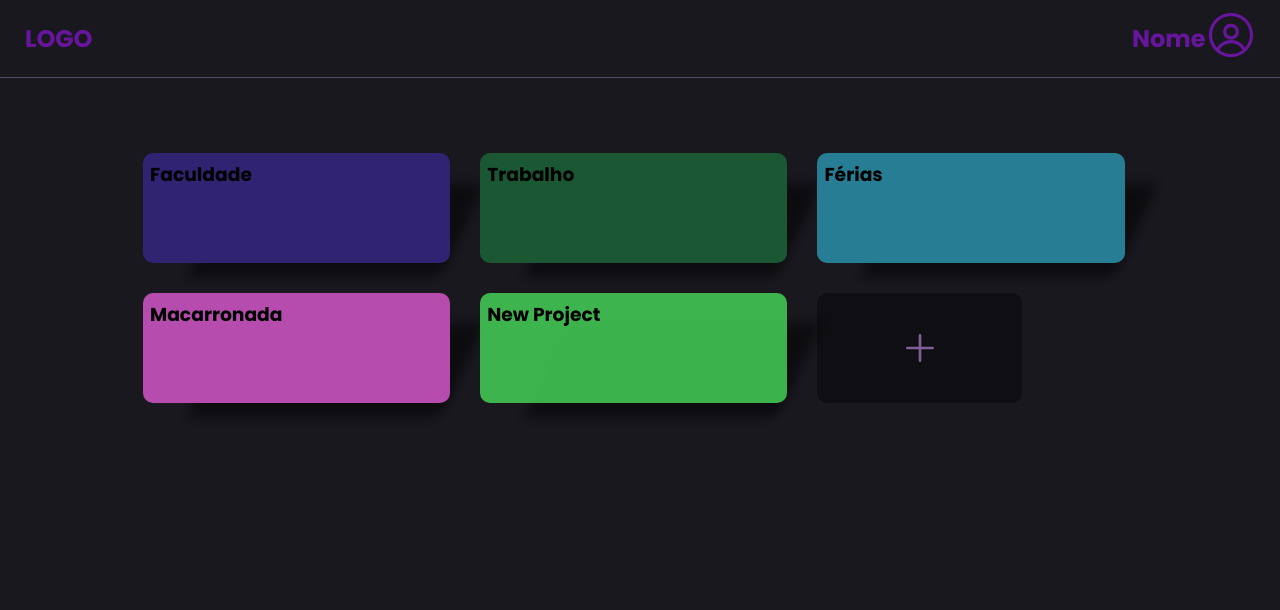
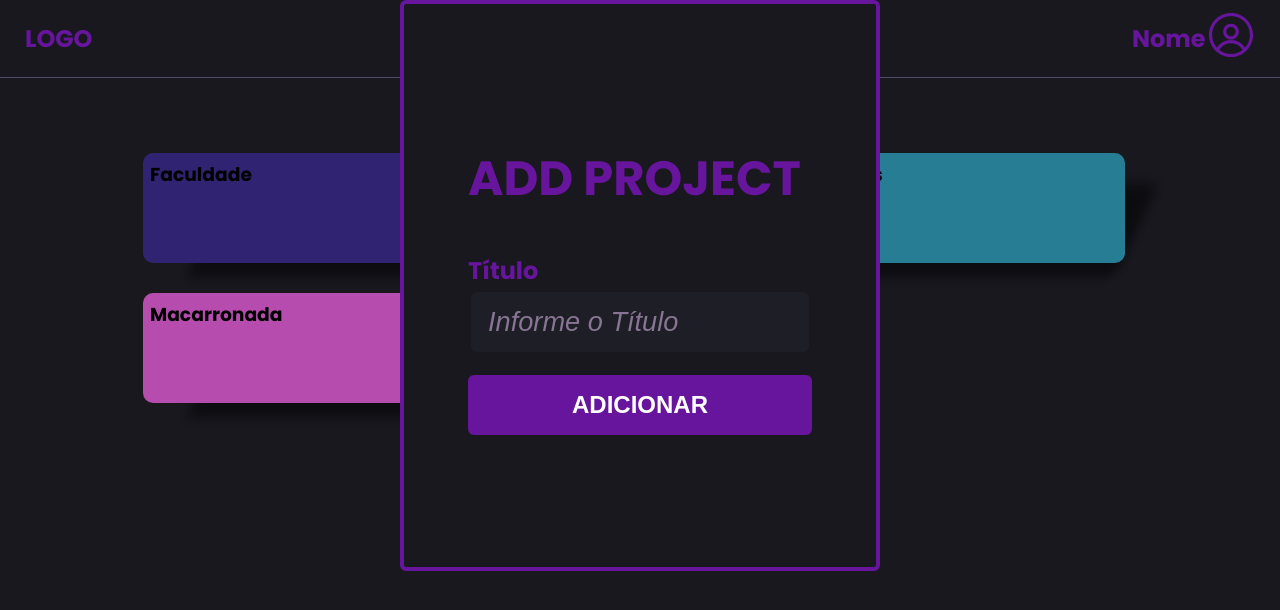
Before and after one commit to LuizFCabral/Get_Shit_Done, a React (Vite) app: page / in a window 1280 px wide. Both pictures are taken after a click on the element 582 px from the left and 348 px from the top of the page. Shown: the top 610 px of the page. Built offline with nearby package versions, Linux system fonts and the light colour scheme.

Commit message:
:sparkles: feat: formulário de criação de projetos

```diff
--- /dev/null
+++ b/src/components/Form/Form-AddProj.jsx
@@ -0,0 +1,60 @@
+import React, { useState } from 'react';
+
+import './Form.css';
+
+import Input from '../Input/Input';
+import Button from '../Button/Button';
+
+const FormAddProj = ({
+	titulo,
+	handleAddProject,
+	visibility,
+	handleVisibility,
+}) => {
+	const [inputData, setInputData] = useState('');
+
+	const handleOnChange = (e) => {
+		setInputData(e.target.value);
+	};
+
+	const handleOnclick = () => {
+		handleAddProject(inputData);
+		setInputData('');
+		handleVisibility('hidden');
+	};
+
+	return (
+		<div
+			className="form"
+			style={{
+				position: 'absolute',
+				justifyContent: 'center',
+				alignSelf: 'center',
+				zIndex: 4,
+				border: '4px solid #67159c',
+				visibility: visibility,
+			}}
+		>
+			<div className="title-form">{titulo.toUpperCase()}</div>
+			<div className="inputContainer">
+				<div className="input-box">
+					<label>
+						<p>Título</p>
+						<Input
+							type="text"
+							name="titulo"
+							placeholder="Informe o Título"
+							handleOnChange={handleOnChange}
+							value={inputData}
+						/>
+					</label>
+				</div>
+				<Button type="submit" handleOnclick={handleOnclick}>
+					Adicionar
+				</Button>
+			</div>
+		</div>
+	);
+};
+
+export default FormAddProj;
--- a/src/components/Projeto/Projetos.jsx
+++ b/src/components/Projeto/Projetos.jsx
@@ -1,17 +1,17 @@
-import React from 'react';
+import React, { useState } from 'react';
 import { RxPlus } from 'react-icons/rx';
 
 import Projeto from './Projeto';
 
 import './Projetos.css';
 
-const Projetos = ({ projects, handleAddProject }) => {
+const Projetos = ({ projects, handleVisibility }) => {
 	return (
 		<div className="container-projetos">
 			{projects.map((project) => (
 				<Projeto project={project} />
 			))}
-			<div className="add-projeto" onClick={() => handleAddProject()}>
+			<div className="add-projeto" onClick={() => handleVisibility('visible')}>
 				<RxPlus />
 			</div>
 		</div>
--- a/src/pages/Home/Home.jsx
+++ b/src/pages/Home/Home.jsx
@@ -2,6 +2,7 @@ import React, { useState } from 'react';
 
 import Projetos from '../../components/Projeto/Projetos';
 import Header from '../../components/Header/Header';
+import Form from '../../components/Form/Form-AddProj';
 
 import './Home.css';
 
@@ -36,26 +37,45 @@ const Home = () => {
 			aparencia: '#b64cad',
 		},
 	]);
+	const [visibility, setVisibility] = useState('hidden');
 
-	const handleAddProject = () => {
+	function getRandomColor() {
+		var letters = '0123456789ABCDEF';
+		var color = '#';
+		for (var i = 0; i < 6; i++) {
+			color += letters[Math.floor(Math.random() * 16)];
+		}
+		return color;
+	}
+
+	const handleAddProject = (titulo) => {
 		const newProject = [
 			...projects,
 			{
 				id: 3,
 				manager_id: 1,
-				nome: 'New Project',
+				nome: titulo,
 				descricao: 'New project',
-				aparencia: '#46d359d5',
+				aparencia: getRandomColor(),
 			},
 		];
 
 		setProjects(newProject);
 	};
+	const handleVisibility = (visibility) => {
+		setVisibility(visibility);
+	};
 
 	return (
 		<div className="body">
 			<Header />
-			<Projetos projects={projects} handleAddProject={handleAddProject} />
+			<Projetos projects={projects} handleVisibility={handleVisibility} />
+			<Form
+				titulo="add project"
+				handleAddProject={handleAddProject}
+				handleVisibility={handleVisibility}
+				visibility={visibility}
+			/>
 		</div>
 	);
 };
```
